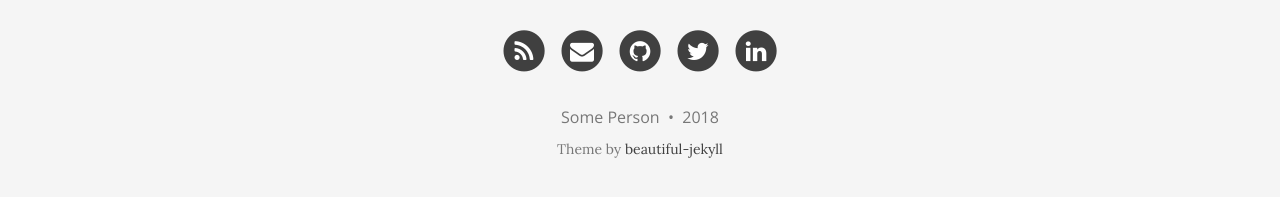
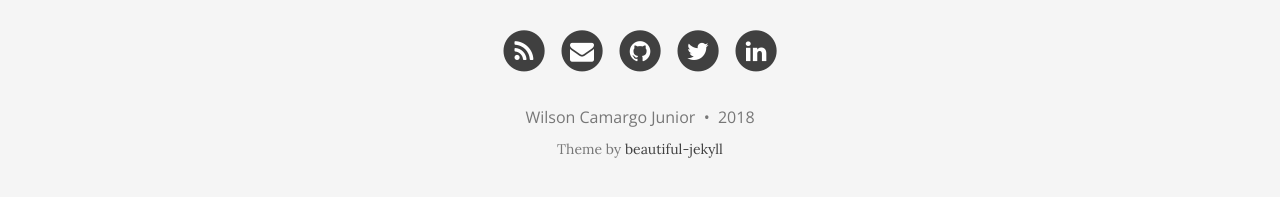
Before and after one commit to wilson-camargo-jr/teste, a Jekyll site: the page built from index.html, in a window 1280 px wide and 900 px high, scrolled down 1134 px. Shown: the part 690-887 px from the top of the window. Built offline with Jekyll 4.4.1, drawn with Linux system fonts in a browser that asks for light colours; nearby versions of some CDN libraries; the list of posts is cut into pages by our own code.

Commit message:
Update _config.yml

```diff
--- a/_config.yml
+++ b/_config.yml
@@ -63,7 +63,7 @@ footer-link-col: "#404040"
 # Change all these values or delete the ones you don't want.
 # Important: you must keep the "name" parameter, everything else you can remove
 author:
-  name: Some Person
+  name: Wilson Camargo Junior
 
 # Select your active Social Network Links.
 # Uncomment the links you want to show in the footer and add your information to each link.
```
